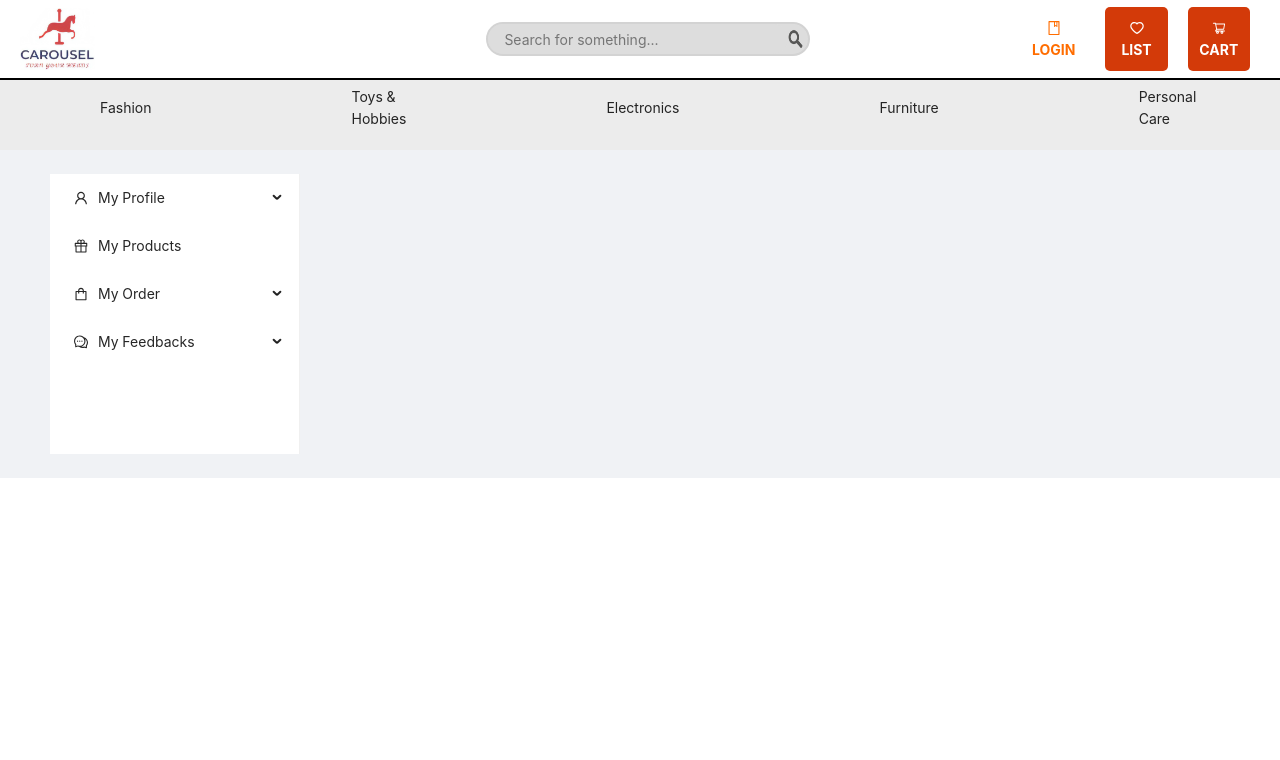
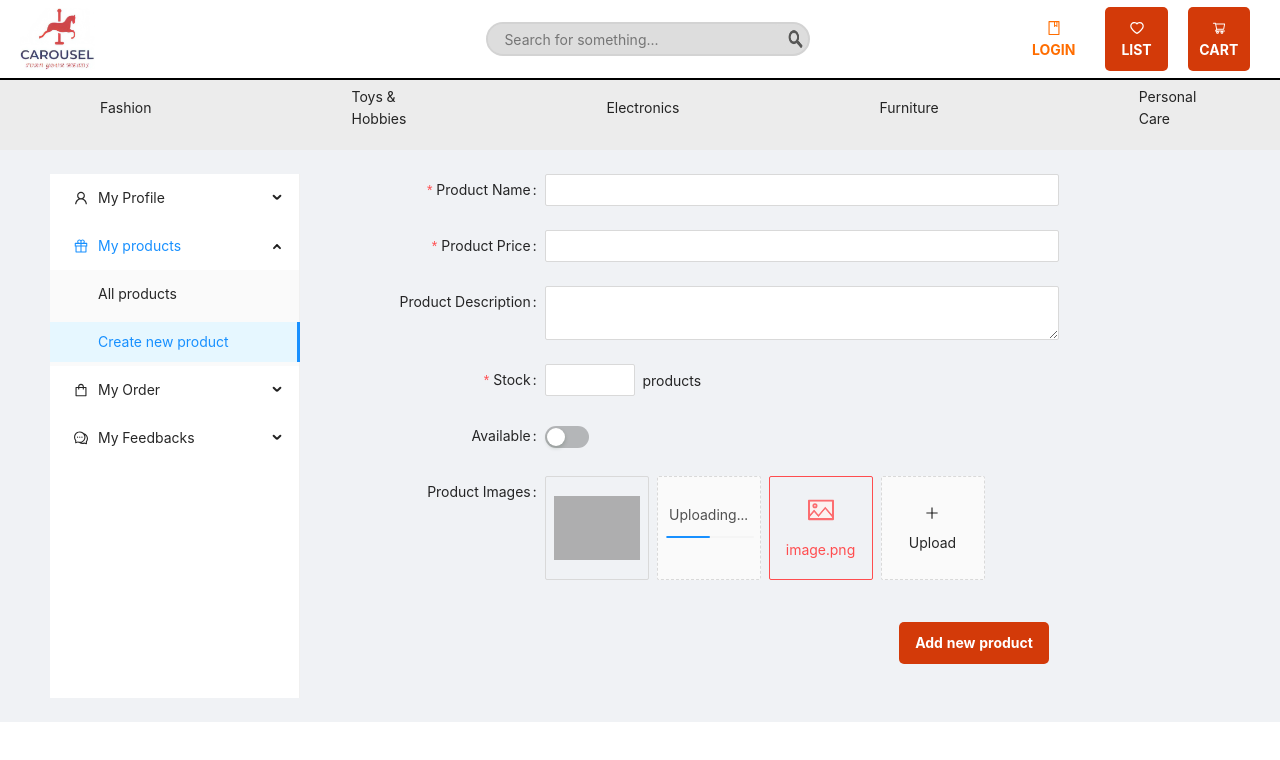
Before and after one commit to bounswe/bounswe2020group8, a React (Create React App) app in the folder web/carousel/: page /account/new-product in a window 1280 px wide. Shown: the top 760 px of the page. Built offline with nearby package versions, Linux system fonts and the light colour scheme; grey boxes are pictures that could not be loaded.

Commit message:
new product page init

```diff
--- a/web/carousel/src/components/Header/SideButtons/SideButtons.js
+++ b/web/carousel/src/components/Header/SideButtons/SideButtons.js
@@ -93,7 +93,7 @@ function SideButtons(props) {
         </Menu.Item>
       ) : (
         <Menu.Item>
-          <Link to="/account/product">
+          <Link to="/account/all-products">
             <GiftOutlined />
             My Products
           </Link>
--- /dev/null
+++ b/web/carousel/src/components/PicturesWall.js
@@ -0,0 +1,90 @@
+import React, { Component } from "react";
+import { Upload, Modal } from "antd";
+import { PlusOutlined } from "@ant-design/icons";
+
+function getBase64(file) {
+  return new Promise((resolve, reject) => {
+    const reader = new FileReader();
+    reader.readAsDataURL(file);
+    reader.onload = () => resolve(reader.result);
+    reader.onerror = (error) => reject(error);
+  });
+}
+
+export default class PicturesWall extends Component {
+  state = {
+    previewVisible: false,
+    previewImage: "",
+    previewTitle: "",
+    fileList: [
+      {
+        uid: "-1",
+        name: "image.png",
+        status: "done",
+        url:
+          "https://zos.alipayobjects.com/rmsportal/jkjgkEfvpUPVyRjUImniVslZfWPnJuuZ.png",
+      },
+      {
+        uid: "-xxx",
+        percent: 50,
+        name: "image.png",
+        status: "uploading",
+        url:
+          "https://zos.alipayobjects.com/rmsportal/jkjgkEfvpUPVyRjUImniVslZfWPnJuuZ.png",
+      },
+      {
+        uid: "-5",
+        name: "image.png",
+        status: "error",
+      },
+    ],
+  };
+
+  handleCancel = () => this.setState({ previewVisible: false });
+
+  handlePreview = async (file) => {
+    if (!file.url && !file.preview) {
+      file.preview = await getBase64(file.originFileObj);
+    }
+
+    this.setState({
+      previewImage: file.url || file.preview,
+      previewVisible: true,
+      previewTitle:
+        file.name || file.url.substring(file.url.lastIndexOf("/") + 1),
+    });
+  };
+
+  handleChange = ({ fileList }) => this.setState({ fileList });
+
+  render() {
+    const { previewVisible, previewImage, fileList, previewTitle } = this.state;
+    const uploadButton = (
+      <div>
+        <PlusOutlined />
+        <div style={{ marginTop: 8 }}>Upload</div>
+      </div>
+    );
+    return (
+      <>
+        <Upload
+          action="https://www.mocky.io/v2/5cc8019d300000980a055e76"
+          listType="picture-card"
+          fileList={fileList}
+          onPreview={this.handlePreview}
+          onChange={this.handleChange}
+        >
+          {fileList.length >= 8 ? null : uploadButton}
+        </Upload>
+        <Modal
+          visible={previewVisible}
+          title={previewTitle}
+          footer={null}
+          onCancel={this.handleCancel}
+        >
+          <img alt="example" style={{ width: "100%" }} src={previewImage} />
+        </Modal>
+      </>
+    );
+  }
+}
--- /dev/null
+++ b/web/carousel/src/screens/Account/AllProduct.js
@@ -0,0 +1,5 @@
+import React from "react";
+
+export default function AllProducts() {
+  return <div>AllProducts</div>;
+}
--- /dev/null
+++ b/web/carousel/src/screens/Account/NewProduct.js
@@ -0,0 +1,96 @@
+import React from "react";
+import { Form, Input, Upload, Switch, Checkbox, InputNumber } from "antd";
+import ButtonPrimary from "../../components/UI/ButtonPrimary/ButtonPrimary";
+import { InboxOutlined } from "@ant-design/icons";
+import PicturesWall from "../../components/PicturesWall";
+
+export default function NewProduct() {
+  const normFile = (e) => {
+    console.log("Upload event:", e);
+    if (Array.isArray(e)) {
+      return e;
+    }
+    return e && e.fileList;
+  };
+
+  return (
+    <div>
+      <Form
+        labelCol={{ span: 6 }}
+        wrapperCol={{ span: 14 }}
+        layout="horizontal"
+        size="middle"
+      >
+        <Form.Item
+          name="name"
+          label="Product Name"
+          rules={[
+            {
+              required: true,
+              message: "Please input product name!",
+            },
+          ]}
+        >
+          <Input />
+        </Form.Item>
+
+        <Form.Item
+          name="price"
+          label="Product Price"
+          rules={[
+            {
+              required: true,
+              message: "Please input product price!",
+            },
+          ]}
+        >
+          <Input />
+        </Form.Item>
+
+        <Form.Item name={"description"} label="Product Description">
+          <Input.TextArea />
+        </Form.Item>
+
+        <Form.Item
+          label="Stock"
+          name="input-number"
+          rules={[
+            {
+              required: true,
+              message: "Please input product stock info!",
+            },
+          ]}
+        >
+          <Form.Item noStyle>
+            <InputNumber min={1} />
+          </Form.Item>
+          <span className="ant-form-text"> products</span>
+        </Form.Item>
+
+        <Form.Item name="switch" label="Available" valuePropName="checked">
+          <Switch />
+        </Form.Item>
+
+        <Form.Item label="Product Images">
+          <PicturesWall />
+        </Form.Item>
+
+        <Form.Item wrapperCol={{ offset: 6, span: 14 }}>
+          <div
+            style={{
+              display: "flex",
+              flexDirection: "row",
+              justifyContent: "flex-end",
+            }}
+          >
+            <ButtonPrimary
+              title="Add new product"
+              style={{ width: 150 }}
+              onClick={() => console.log("clicked")}
+            />
+          </div>
+        </Form.Item>
+      </Form>
+    </div>
+  );
+}
--- a/web/carousel/src/screens/Account/Product.js
+++ /dev/null
@@ -1,5 +0,0 @@
-import React from "react";
-
-export default function Product() {
-  return <div>Product</div>;
-}
--- a/web/carousel/src/screens/Account/Profile.js
+++ b/web/carousel/src/screens/Account/Profile.js
@@ -162,7 +162,11 @@ export default class Profile extends Component {
             <Input placeholder={this.context.email} disabled />
           </Form.Item>
 
-          <Form.Item name="domain" label="Company Web Domain">
+          <Form.Item name="iban" label="IBAN">
+            <Input />
+          </Form.Item>
+
+          <Form.Item name="domain" label="Company Website">
             <Input />
           </Form.Item>
 
--- a/web/carousel/src/screens/Account/index.js
+++ b/web/carousel/src/screens/Account/index.js
@@ -22,7 +22,8 @@ import Rate from "./Rate";
 import PaymentInfo from "./PaymentInfo";
 import { withRouter } from "react-router";
 import UserInfo from "../../components/Context/UserInfo";
-import Product from "./Product";
+import AllProducts from "./AllProduct";
+import NewProduct from "./NewProduct";
 
 const { SubMenu } = Menu;
 const { Content, Sider } = Layout;
@@ -109,7 +110,8 @@ class Account extends Component {
     const submenukeys = {
       profile: "/profile",
       address: "/profile",
-      payment: "/profile",
+      "all-products": "/products",
+      "new-product": "/products",
       "active-order": "/order",
       "inactive-order": "/order",
       comments: "/comments",
@@ -131,14 +133,16 @@ class Account extends Component {
             <Menu.Item key="address">
               <Link to="/account/address">Address Info</Link>
             </Menu.Item>
-            {/* <Menu.Item key="payment">
-              <Link to="/account/payment">Payment Info</Link>
-            </Menu.Item> */}
           </SubMenu>
 
-          <Menu.Item key="product" icon={<GiftOutlined />}>
-            <Link to="/account/product"> My Products</Link>
-          </Menu.Item>
+          <SubMenu key="/products" icon={<GiftOutlined />} title="My products">
+            <Menu.Item key="all-products">
+              <Link to="/account/all-products">All products</Link>
+            </Menu.Item>
+            <Menu.Item key="new-product">
+              <Link to="/account/new-product">Create new product</Link>
+            </Menu.Item>
+          </SubMenu>
 
           <SubMenu key="/order" icon={<ShoppingOutlined />} title="My Order">
             <Menu.Item key="active-order">
@@ -182,7 +186,8 @@ class Account extends Component {
           />
           <Route path="/account/list" exact component={List} />
           <Route path="/account/cart" exact component={Cart} />
-          <Route path="/account/product" exact component={Product} />
+          <Route path="/account/all-products" exact component={AllProducts} />
+          <Route path="/account/new-product" exact component={NewProduct} />
           <Route path="/account/comments" exact component={Comments} />
           <Route path="/account/rate" exact component={Rate} />
           <Route
--- a/web/carousel/src/screens/index.js
+++ b/web/carousel/src/screens/index.js
@@ -83,7 +83,6 @@ const App = () => {
             <Route path="/login" exact component={Login} />
             <Route path="/reset" exact component={Reset} />
             <Route path="/forgot" exact component={Forgot} />
-            <Route path="/reset" exact component={Reset} />
             <Route path="/account" component={Account} />
             <Route render={() => <NotFound />} />
           </Switch>
```
